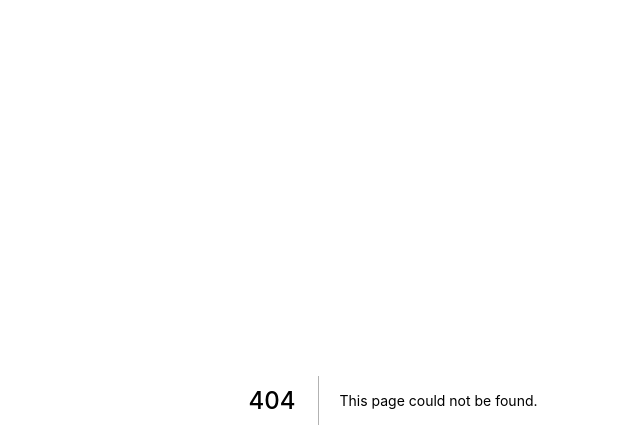
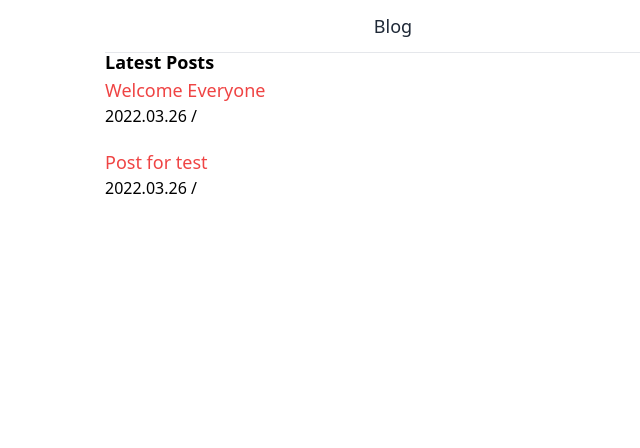
Before and after one commit to PanicBear/nextjs-deep-dive, a Next.js app: page /blog in a window 1280 px wide. Before the commit this address had no page. Shown: the top 448 px of the page, without its empty margins (247-887 px from the left). Built offline with nearby package versions, Linux system fonts and the light colour scheme.

Commit message:
getStaticProps -1

```diff
--- a/package.json
+++ b/package.json
@@ -11,6 +11,7 @@
     "@prisma/client": "^3.9.2",
     "@sendgrid/mail": "^7.6.1",
     "@tailwindcss/forms": "^0.4.0",
+    "gray-matter": "^4.0.3",
     "iron-session": "^6.0.5",
     "next": "^12.0.10",
     "react": "^18.0.0-rc.0",
--- /dev/null
+++ b/pages/blog.tsx
@@ -0,0 +1,43 @@
+import Layout from '@components/layout';
+import matter from 'gray-matter';
+import { readdirSync, readFileSync } from 'fs';
+import { NextPage } from 'next';
+
+interface Post {
+  title: string;
+  date: string;
+  category: string;
+}
+
+const Blog: NextPage<{ posts: Post[] }> = ({ posts }) => {
+  return (
+    <Layout title="Blog" seoTitle="Blog">
+      <h1 className="font-semibold text-lg">Latest Posts</h1>
+      {posts.map((post, index) => (
+        <div key={index} className="mb-5">
+          <span className="text-lg text-red-500">{post.title}</span>
+          <div>
+            <span>
+              {post.date} / {post.category}
+            </span>
+          </div>
+        </div>
+      ))}
+    </Layout>
+  );
+};
+
+export async function getStaticProps() {
+  const blogPosts = readdirSync('./posts').map((file) => {
+    const content = readFileSync(`./posts/${file}`, 'utf-8');
+    return matter(content).data;
+  });
+
+  console.log(blogPosts);
+
+  return {
+    props: { posts: blogPosts },
+  };
+}
+
+export default Blog;
--- /dev/null
+++ b/posts/01-first-post.md
@@ -0,0 +1,11 @@
+---
+title: Welcome Everyone
+date: 2022.03.26
+caregory: thoughts
+---
+
+# Welcom everyone!
+
+This is my first blog post!
+
+Thank you for reading!
--- /dev/null
+++ b/posts/02-test.md
@@ -0,0 +1,9 @@
+---
+title: Post for test
+date: 2022.03.26
+caregory: thoughts
+---
+
+# testing~~
+
+12341234123512345
```
Also changed, not shown: 2 other files (tests, documents, lock files or other folders).
